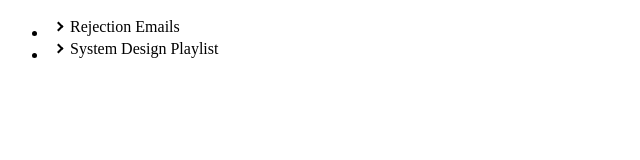
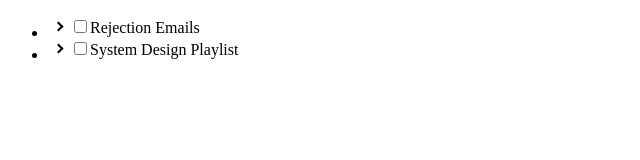
Before and after one commit to baozoudashijian/Vue3_Treeee2, a Vue app: page / in a window 1280 px wide. Shown: the top 160 px of the page, without its empty margins (0-640 px from the left). Built offline with nearby package versions, Linux system fonts and the light colour scheme.

Commit message:
feat: 实现父子选择逻辑-选择子确定父

```diff
--- a/src/App.vue
+++ b/src/App.vue
@@ -5,11 +5,21 @@ import  json from './tree.json'
 
 const items = ref(json)
 
+const updateCheckedItems = (checkedItems) => {
+    // console.log(checkedItems)
+}
+const onCheck = ({item, change}) => {
+  // console.log(item, change)
+}
+
+
 </script>
 
 <template>
   <tree
     :items="items"
+    @update:checkedItems="updateCheckedItems"
+    @on-check="onCheck"
   />
 </template>
 
--- /dev/null
+++ b/src/hooks/graph.ts
@@ -0,0 +1,28 @@
+export function useGraph(
+    onItemsChecked,
+    itemCheckedEventHandler
+) {
+    const checkedItemsLookUp = {}
+    const childParentLookUp = {}
+
+    const getParent = (childId) => childParentLookUp[childId]
+    const trackNode = (node, parentNode) => childParentLookUp[node.id] = parentNode
+    const emitItemCheckedChange = (node) => {
+        itemCheckedEventHandler({
+            item: node,
+            change: node.checkedStatus
+        })
+        if(node.checkedStatus == 'true') {
+            checkedItemsLookUp[node.id] = node
+        }else{
+            delete(checkedItemsLookUp[node.id])
+        }
+        onItemsChecked(Object.values(checkedItemsLookUp))
+    }
+
+    return {
+        emitItemCheckedChange,
+        getParent,
+        trackNode
+    }
+}
--- /dev/null
+++ b/src/hooks/traversal.ts
@@ -0,0 +1,6 @@
+
+export const notifyParentOfSelection = (child, state) => {
+    if(!child) return
+    const parent = state.getParent(child.id)
+    console.log(parent, '234');
+}
--- a/src/tree-item.vue
+++ b/src/tree-item.vue
@@ -1,8 +1,11 @@
 <script setup>
-import {ref} from "vue";
+import {computed, onMounted, ref} from "vue";
+import {notifyParentOfSelection} from "./hooks/traversal.ts";
 
-const props = defineProps(['item'])
-const chevron = ref < HTMLSpanElement > (null);
+const props = defineProps(['item', 'treeState', 'parent'])
+const chevron = ref(null);
+const checkbox = ref();
+
 const toggleExpand = (e) => {
   chevron.value?.classList.toggle("rotate-90");
   const element = document.getElementById(props.item.id).getElementsByClassName('node-child')
@@ -10,6 +13,15 @@ const toggleExpand = (e) => {
   if(!element || !element[0]) return
   element[0].classList.toggle('hide')
 }
+const updateCheckState = () => {
+  props.item.checkedStatus = checkbox.value?.checked == true ? 'true' : 'false'
+  props.treeState.emitItemCheckedChange(props.item)
+  notifyParentOfSelection(props.item, props.treeState)
+}
+
+onMounted(() => {
+  props.treeState?.trackNode(props.item, props.parent)
+})
 </script>
 
 <template>
@@ -21,7 +33,10 @@ const toggleExpand = (e) => {
         @click="toggleExpand"
     >
     </span>
-    <span>{{ item.name }}</span>
+    <div class="pointer">
+      <input ref="checkbox" type="checkbox" @change="updateCheckState">
+      <span>{{ item.name }}</span>
+    </div>
   </div>
 </template>
 <style scoped>
--- a/src/tree.vue
+++ b/src/tree.vue
@@ -1,8 +1,27 @@
 <script setup>
-import {ref} from "vue";
+import {ref, useAttrs, computed} from "vue";
 import TreeItem from "./tree-item.vue";
+import {useGraph} from "./hooks/graph.ts";
 
-const props = defineProps(['items'])
+const props = defineProps(['items', 'treeState'])
+const emits = defineEmits(['update:checkedItems', 'onCheck'])
+const parent = computed(() => {
+  // console.log(useAttrs(), 'useattr')
+  return useAttrs().parent
+})
+
+
+const treeState = ref()
+// 第一次初始化，然后每一次都是向下传递，所有item点击都会有反应
+// 如果是每次都初始化，只有最后哪一个会有效果
+if(props.treeState != null) {
+  treeState.value = props.treeState
+}else{
+  treeState.value = useGraph(
+      (checkedItems) => emits('update:checkedItems', checkedItems),
+      (eventArguments) => emits('onCheck', eventArguments)
+  )
+}
 </script>
 
 <template>
@@ -11,14 +30,20 @@ const props = defineProps(['items'])
         v-for="treeViewItem in items"
         :key="treeViewItem.id"
         :id="treeViewItem.id"
+
         draggable
     >
-      <tree-item :item="treeViewItem" />
-
+      <tree-item
+          :item="treeViewItem"
+          :treeState="treeState"
+          :parent="parent"
+      />
       <div class="node-child hide">
         <div v-if="treeViewItem.children?.length > 0">
           <tree
               :items="treeViewItem.children"
+              :treeState="treeState"
+              :parent="treeViewItem"
           />
         </div>
       </div>
```
